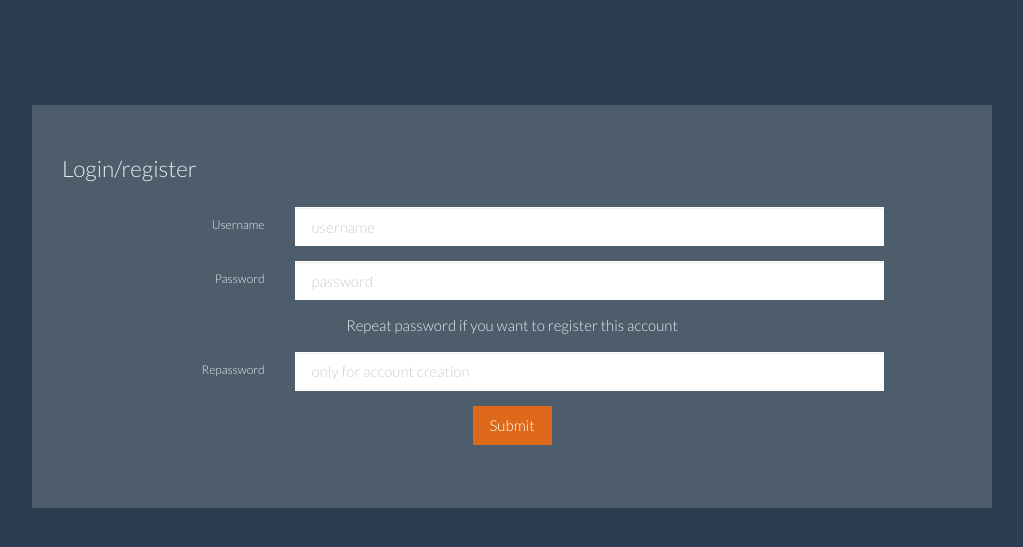
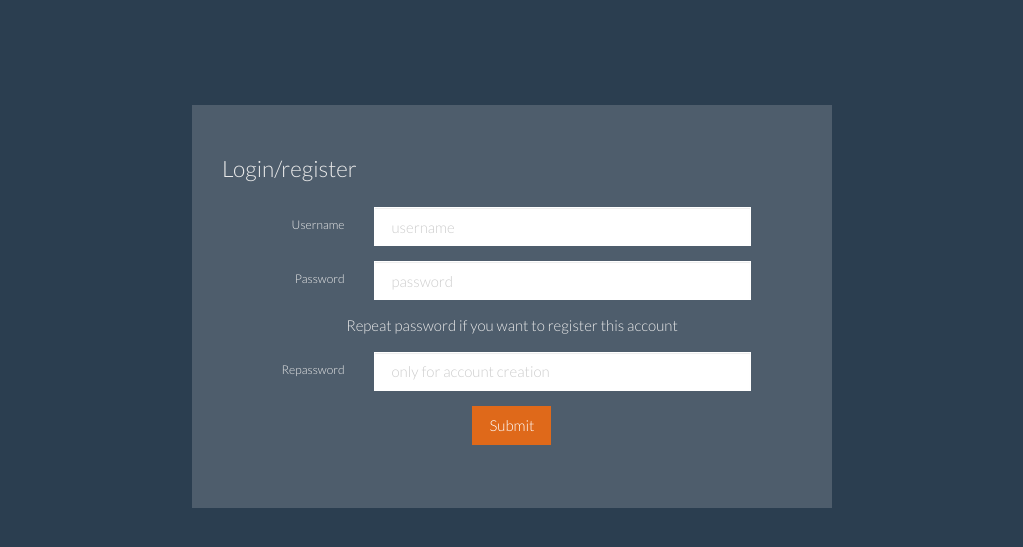
Before and after one commit to spaceexperiment/forum-app, a Flask app: template app/templates/login.html in a window 1280 px wide. Shown: the part 40-587 px from the top of the page, without its empty margins (128-1151 px from the left). Run offline with Flask 2, Linux system fonts and the light colour scheme; the template is opened without the code that fills it, so the values that code supplies are empty, except form fields; form fields are guessed from the names that the template uses; parts of the project's set-up code (start-up, migrations or seed data) failed here and were passed over; some libraries are stand-ins or nearby versions.

Commit message:
added col before and after jumotron to center

```diff
--- a/app/templates/login.html
+++ b/app/templates/login.html
@@ -7,7 +7,8 @@
 
 
 {% block body %}
-<div class="jumbotron center-block user-form">
+<div class="col-sm-2"></div>
+<div class="jumbotron col-sm-8 user-form">
 	<form class="form-horizontal" role="form" action="{{ url_for('.login') }}" method="post">
 
 		<legend>Login/register</legend>
@@ -40,5 +41,6 @@
 		</div>
 	</form>
 </div>
+<div class="col-sm-2"></div>
 
 {% endblock %}
```
